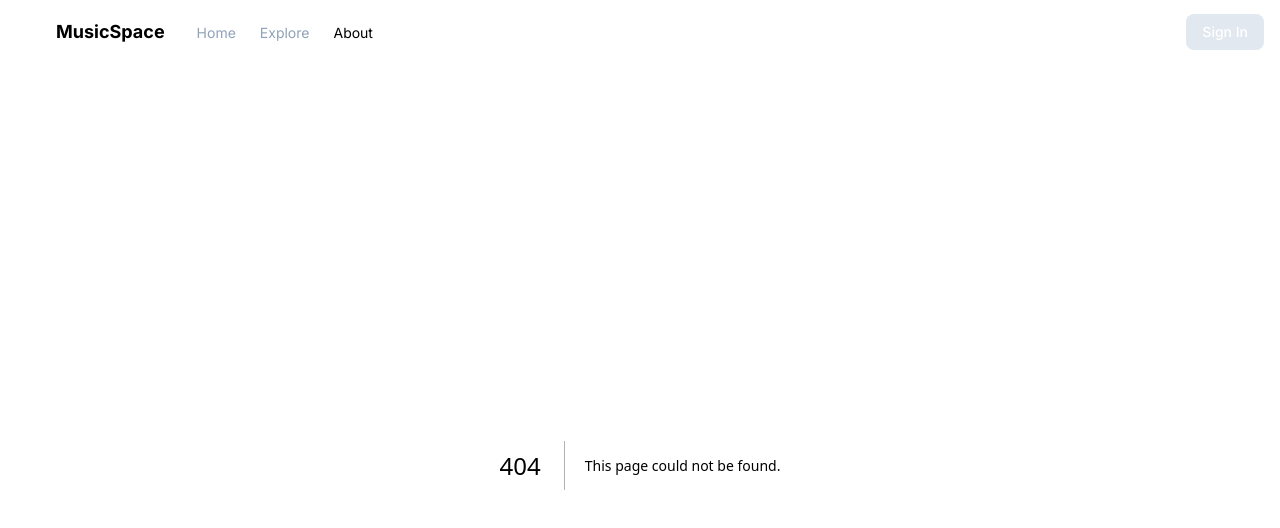
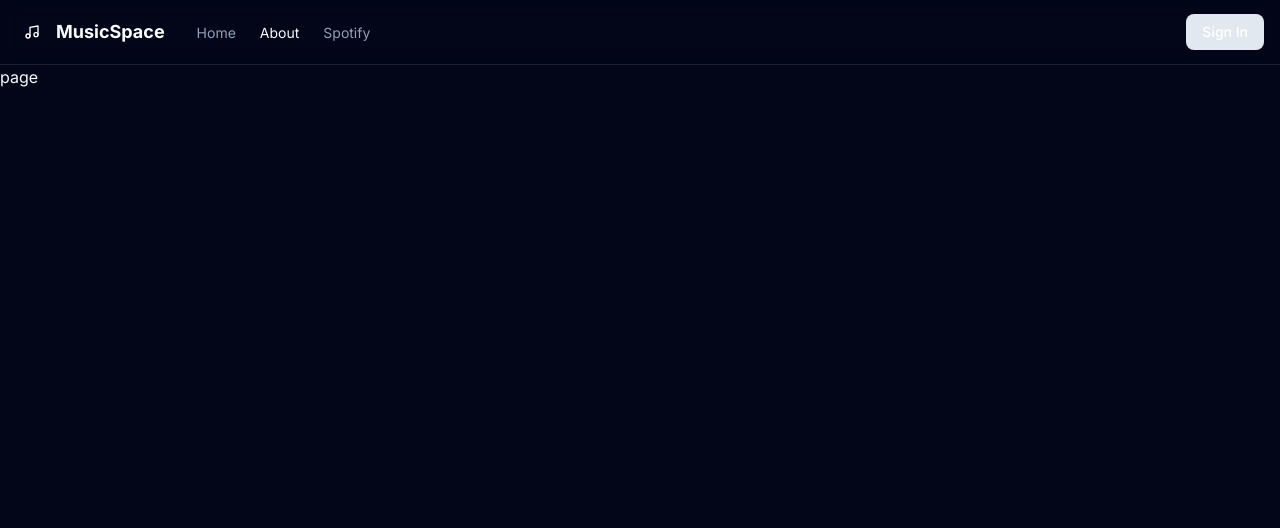
Before and after one commit to varshaislur/MusicSpace, a Next.js app in the folder frontend/: page /about in a window 1280 px wide. Before the commit this address had no page. Shown: the top 528 px of the page. Built offline with nearby package versions, Linux system fonts and the light colour scheme.

Commit message:
youtube api working on

```diff
--- /dev/null
+++ b/frontend/src/app/about/page.jsx
@@ -0,0 +1,9 @@
+import React from 'react'
+
+const page = () => {
+  return (
+    <div>page</div>
+  )
+}
+
+export default page
--- a/frontend/src/app/space/[spaceId]/page.tsx
+++ b/frontend/src/app/space/[spaceId]/page.tsx
@@ -293,7 +293,7 @@ export default function SpacePage() {
         return
       }
 
-      const response = await fetch(`http://localhost:5000/api/song/${spaceId}/addSongs`, {
+      const response = await fetch(`${BACKEND_URL}/api/song/${spaceId}/addSongs`, {
         method: "POST",
         headers: {
           "Content-Type": "application/json",
--- /dev/null
+++ b/frontend/src/app/spotify/page.tsx
@@ -0,0 +1,9 @@
+import React from 'react'
+
+const page = () => {
+  return (
+    <div>page</div>
+  )
+}
+
+export default page
--- a/frontend/src/components/navbar.tsx
+++ b/frontend/src/components/navbar.tsx
@@ -106,14 +106,6 @@ export function Navbar() {
             </li>
             <li>
               <Link
-                href="/explore"
-                className={`text-sm ${pathname === "/explore" ? "text-brand-blue" : "text-muted-foreground"} hover:text-brand-blue transition-colors`}
-              >
-                Explore
-              </Link>
-            </li>
-            <li>
-              <Link
                 href="/about"
                 className={`text-sm ${pathname === "/about" ? "text-brand-purple" : "text-muted-foreground"} hover:text-brand-purple transition-colors`}
               >
@@ -130,6 +122,14 @@ export function Navbar() {
                 </Link>
               </li>
             )}
+            <li>
+              <Link
+                href="/spotify"
+                className={`text-sm ${pathname === "/spotify" ? "text-brand-orange" : "text-muted-foreground"} hover:text-brand-orange transition-colors`}
+              >
+                Spotify
+              </Link>
+            </li>
           </ul>
         </nav>
 
```
